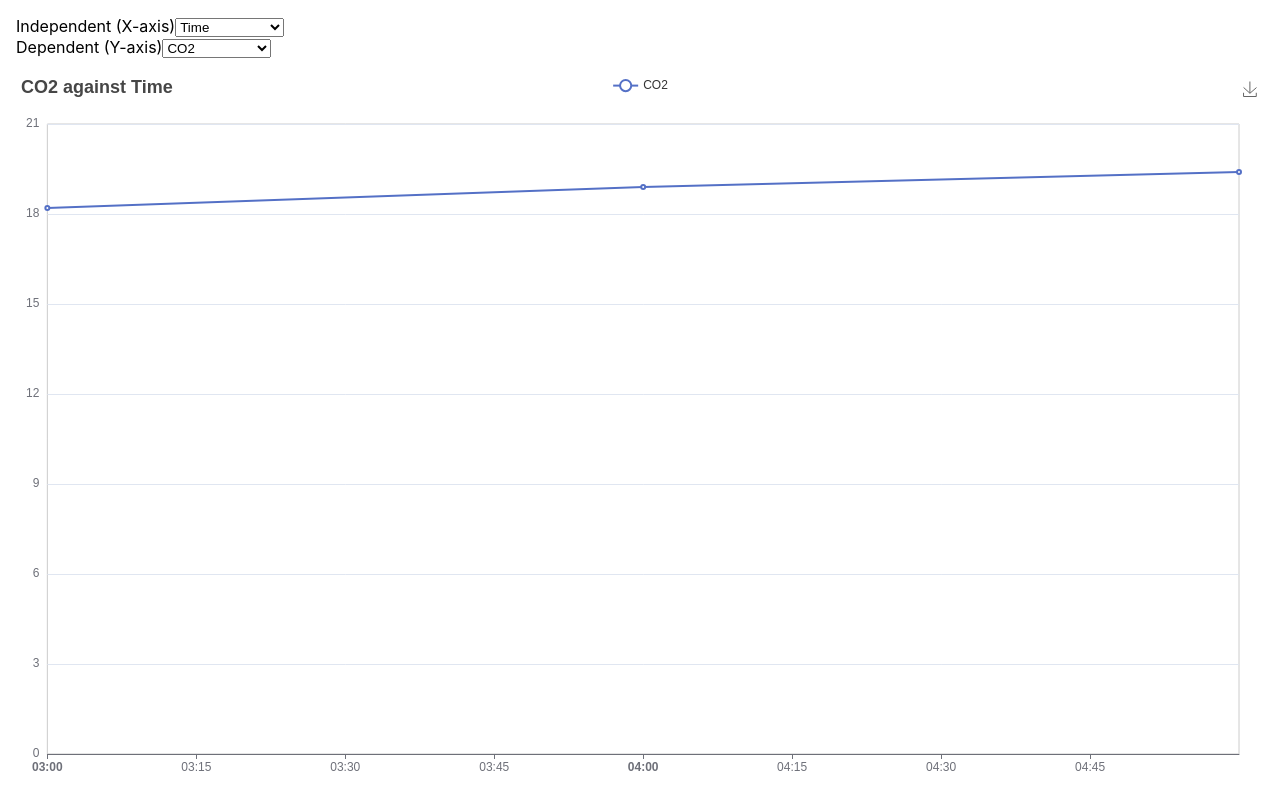
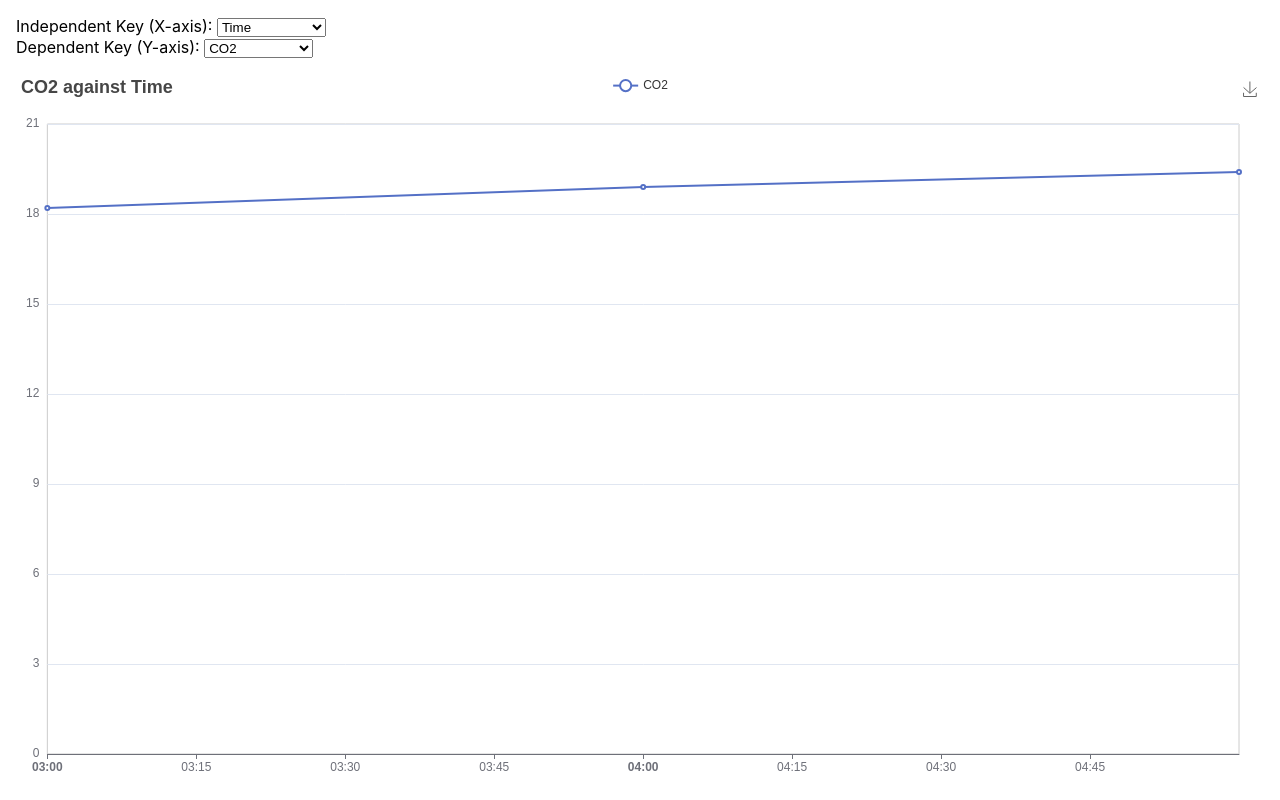
Before and after one commit to jonathandw743/CO2-plotting-for-SAMHE, a React (Create React App) app: page / in a window 1280 px wide. Built offline with nearby package versions, Linux system fonts and the light colour scheme.

Commit message:
refactored plotting options into its own component

```diff
--- a/src/components/Page.jsx
+++ b/src/components/Page.jsx
@@ -47,7 +47,7 @@ const Page = () => {
 		setPlottingOptions({ ...plottingOptions, dependentName: name });
 	};
 	return (
-		<div style={{ width: "100%", height: "100vh"}}>
+		<div style={{ width: "100%", height: "100vh" }}>
 			<Plotter
 				data={plottingData}
 				options={plottingOptions}
--- a/src/components/Plotter.jsx
+++ b/src/components/Plotter.jsx
@@ -26,7 +26,7 @@ const Plotter = ({ data, options, keys, onIndependentKeyChange, onDependentKeyCh
 			top: "50",
 			// width: "100%",
 			// height: "100%",
-			  containLabel: true,
+			containLabel: true,
 			show: true,
 		},
 		xAxis: [
@@ -51,7 +51,13 @@ const Plotter = ({ data, options, keys, onIndependentKeyChange, onDependentKeyCh
 	return (
 		<div style={plotterStyle}>
 			<PlottingOptionsEditor keys={keys} onIndependentKeyChange={onIndependentKeyChange} onDependentKeyChange={onDependentKeyChange} options={options} />
-			<ReactECharts style={{flex: "1 1 auto", margin: "1rem"}} option={option} />
+			<ReactECharts
+				style={{
+					flex: "1 1 auto",
+					margin: "1rem",
+				}}
+				option={option}
+			/>
 		</div>
 	);
 };
--- /dev/null
+++ b/src/components/PlottingOption.jsx
@@ -0,0 +1,21 @@
+const PlottingOption = ({labelText, onKeyChange, keys, defaultKey}) => {
+	return (
+		<div>
+			<label>{labelText}</label>
+			<select
+				onChange={(event) => {
+					onKeyChange(event.target.value);
+				}}
+				value={defaultKey}
+			>
+				{Object.keys(keys).map((name) => (
+					<option key={keys[name].id} value={name}>
+						{name}
+					</option>
+				))}
+			</select>
+		</div>
+	);
+};
+
+export default PlottingOption;
--- a/src/components/PlottingOptionsEditor.jsx
+++ b/src/components/PlottingOptionsEditor.jsx
@@ -1,31 +1,18 @@
+import PlottingOption from "./PlottingOption";
+
 const PlottingOptionsEditor = ({ keys, onIndependentKeyChange, onDependentKeyChange, options }) => {
 	return (
 		<div style={plottingOptionsEditorStyle}>
-			<label>Independent (X-axis)</label>
-			<select
-				onChange={(event) => {
-					onIndependentKeyChange(event.target.value);
-				}}
-				value={options.independentName}
-			>
-				{Object.keys(keys).map((name) => (
-					<option key={keys[name].id} value={name}>{name}</option>
-				))}
-			</select>
-			<br />
-			<label>Dependent (Y-axis)</label>
-			<select
-				onChange={(event) => {
-					onDependentKeyChange(event.target.value);
-				}}
-				value={options.dependentName}
-			>
-				{Object.keys(keys).map((name) => (
-					<option key={keys[name].id} value={name}>{name}</option>
-				))}
-			</select>
-			<br />
-			{options.independentName == options.dependentName ? "You are plotting a variable against itself, are you sure?" : ""}
+			<PlottingOption labelText={"Independent Key (X-axis): "} onKeyChange={onIndependentKeyChange} keys={keys} defaultKey={options.independentName} />
+			<PlottingOption labelText={"Dependent Key (Y-axis): "} onKeyChange={onDependentKeyChange} keys={keys} defaultKey={options.dependentName} />
+			{options.independentName == options.dependentName ? (
+				<>
+					<br />
+					"You are plotting a variable against itself, are you sure?"
+				</>
+			) : (
+				<></>
+			)}
 		</div>
 	);
 };
```
